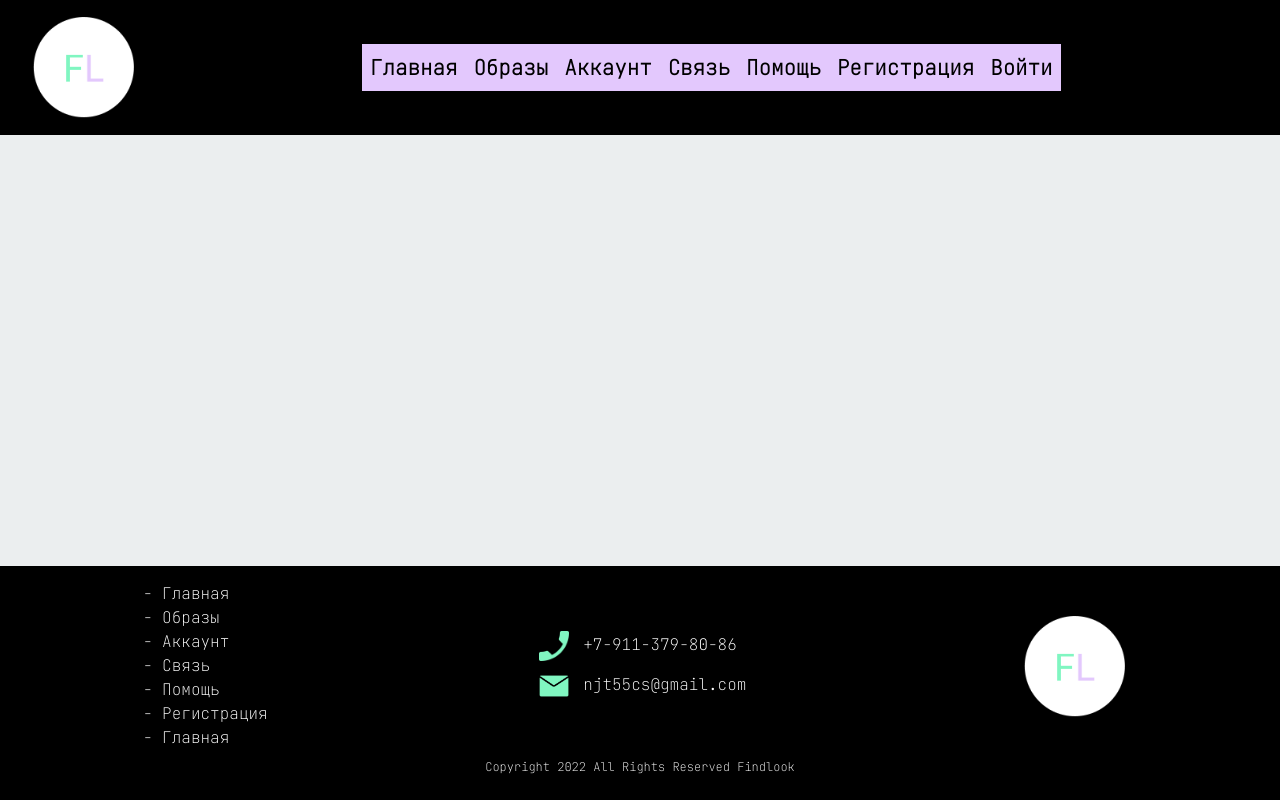
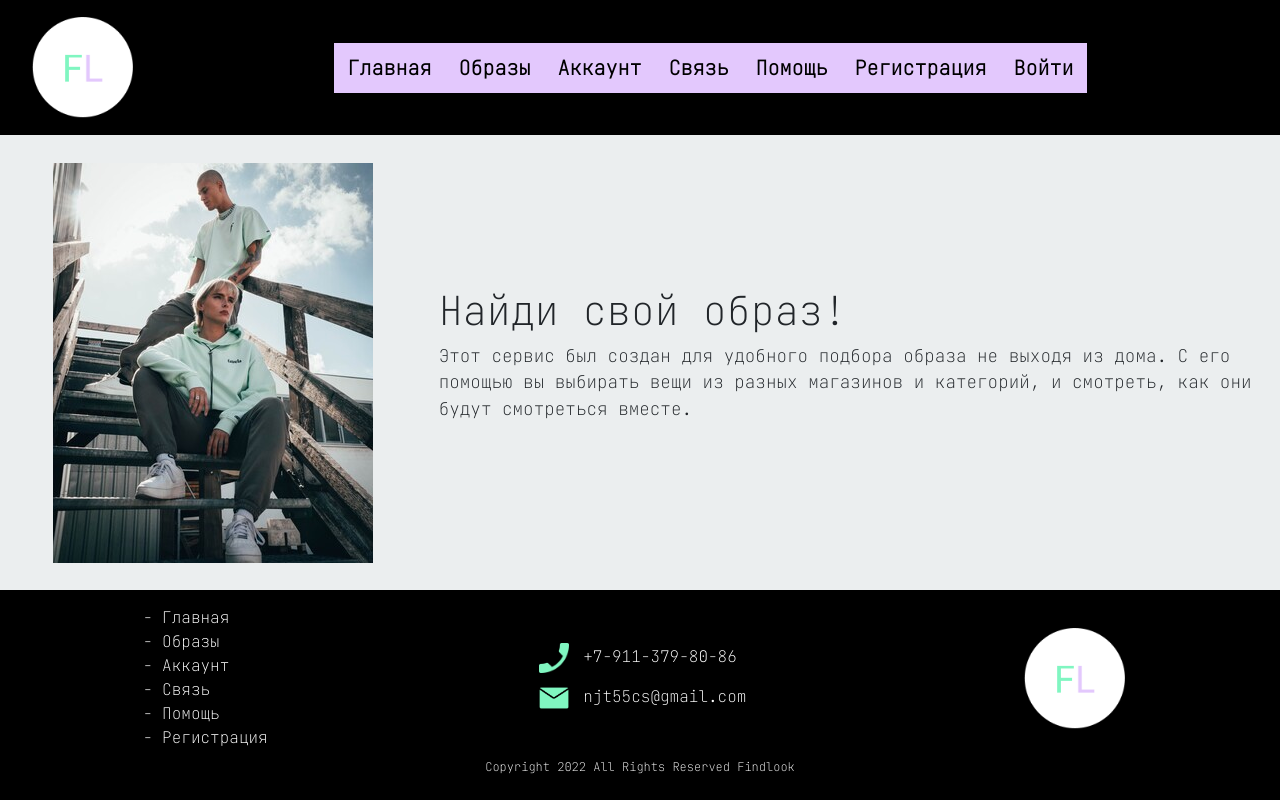
Before and after one commit to nylinary/findlook, a Django app: page / in a window 1280 px wide. Run offline with Django 4.2, Linux system fonts and the light colour scheme; parts of the project's set-up code (start-up, migrations or seed data) failed here and were passed over.

Commit message:
Completed homepage markup, some fixes of the footer in base template

```diff
--- a/findlook_project/findlook_project/urls.py
+++ b/findlook_project/findlook_project/urls.py
@@ -15,17 +15,17 @@ Including another URLconf
 """
 from django.contrib import admin
 from django.urls import path
-from main import views
+from main import views as main_views
 from django.conf.urls import include
 from django.contrib.staticfiles.urls import staticfiles_urlpatterns
 
 
 urlpatterns = [
-    path('', views.IndexView.as_view(), name='index'),
+    path('', main_views.IndexView.as_view(), name='index'),
     path('main/', include('main.urls')),
     path('admin/', admin.site.urls),
-    path('suggestion', views.SuggestionView.as_view(), name='suggestion'),
-    path('logout', views.user_logout, name='logout'),
+    path('suggestion', main_views.SuggestionView.as_view(), name='suggestion'),
+    path('logout', main_views.user_logout, name='logout'),
     path('closet/', include('closet.urls')),
 
 ]
--- a/findlook_project/main/templates/main/about.html
+++ b/findlook_project/main/templates/main/about.html
@@ -1,4 +1,5 @@
 {% extends 'main/base.html' %}
 
 {% block body_block %}
+psda
 {% endblock %}
--- a/findlook_project/main/templates/main/base.html
+++ b/findlook_project/main/templates/main/base.html
@@ -14,7 +14,7 @@
     </head>
     <body>
         <!-- Header -->
-            <nav class="navbar navbar-expand-lg fixed-top">
+            <nav class="navbar navbar-expand-lg">
                 <div class="container-fluid justify-content-between header">
                   <div class=" logo" href="#">
                     <img class="logo" src="{% static 'images/logo.png' %}" alt="">
@@ -61,23 +61,22 @@
                   </div>
                 </div>
               </nav>
-        <div class="container main-content">
+        <div class="main-content">
             {% block body_block %}
             {% endblock %}
         </div>
   <!-- Footer -->
-        <footer class="fixed-bottom footer">
+        <footer class=" footer">
             <div class="container-fluid footer">
                 <div class="row justify-content-around footer">
                     <div class="footer links col-sm-6 col-md-4">
                         <ul class="footer links">
-                            <li><a class="footer" href="">- Главная</a></li>
-                            <li><a class="footer" href="">- Образы</a></li>
+                            <li><a class="footer" href="{% url 'index' %}">- Главная</a></li>
+                            <li><a class="footer" href="{% url 'closet:index' %}">- Образы</a></li>
                             <li><a class="footer" href="">- Аккаунт</a></li>
-                            <li><a class="footer" href="">- Связь</a></li>
+                            <li><a class="footer" href="{% url 'suggestion' %}">- Связь</a></li>
                             <li><a class="footer" href="">- Помощь</a></li>
-                            <li><a class="footer" href="">- Регистрация</a></li>
-                            <li><a class="footer" href="">- Главная</a></li>
+                            <li><a class="footer" href="{% url 'main:register' %}">- Регистрация</a></li>
                         </ul>
                     </div>
                     <div class="footer links col-sm-6 col-md-4">
--- a/findlook_project/main/templates/main/main.html
+++ b/findlook_project/main/templates/main/main.html
@@ -2,34 +2,22 @@
   {% extends "main/base.html" %}
       {% block body_block %}
       {% load static %}
-        <div class="placeholder"></div>
-        <p id="creditals-hint">
-            Главная страница
-        </p>
-        <!-- <a href="{% url 'index' %}">
-            <button id="to-main-btn">Go back</button>
-        </a> -->
-        <p>Здесь будет все.</p>
-        <div>
-            <img src="{% static 'images/image.jpg' %}" alt="Here should be an image.">
-        </div>
-        <div class="wp-table">
-            {% if webpages %}
-                <table>
-                    <thead>
-                        <th>Site Name</th>
-                        <th>Url</th>
-                    </thead>
-                    <tbody>
-                        {% for webpage in webpages %}
-                        <tr>
-                            <td><a class="webpage-link" href="{{ webpage.id }}">{{ webpage.name|cut:'Nelson' }}</a></td>
-                            <td>{{ webpage.url }}</td>
-                        </tr>
-                        {% endfor %}
-                    </tbody>
-                </table>
-            {% else %}
-                <p>NO ACCESS RECORDS FOUND</p>
-            {% endif %}
+      <link rel="stylesheet" type="text/css" href="{% static 'css/main.css' %}">
+      <div class="container-fluid content overflow-hidden">
+          <div class="row justify-content-between gy-5">
+              <div class="col-xs-12 col-sm-4">
+                <div class="landing-images">
+                    <img class="landing-images" src="{% static 'images/landing_images/ns-37rVmK3jY-c-unsplash.jpg' %}" alt="">
+                </div>
+              </div>
+              <div class="col-xs-12 col-sm-8 d-flex align-items-center">
+                  <div class="main-text">
+                    <h1>Найди свой образ!</h1>
+                    <p>
+                        Этот сервис был создан для удобного подбора образа не выходя из дома. С его помощью вы выбирать вещи из разных магазинов и категорий, и смотреть, как они будут смотреться вместе.
+                    </p>
+                </div>
+              </div>
+          </div>
+      </div>
       {% endblock %}
--- a/findlook_project/main/views.py
+++ b/findlook_project/main/views.py
@@ -24,7 +24,7 @@ from django.views.generic import TemplateView, ListView, DetailView, View
 #         return context
 
 class IndexView(TemplateView):
-    template_name = 'main/about.html'
+    template_name = 'main/main.html'
     def get_context_data(self, **kwargs: any) -> dict[str, any]:
         context = super().get_context_data(**kwargs)
         # Edit context if needed.
--- a/findlook_project/static/css/base.css
+++ b/findlook_project/static/css/base.css
@@ -1,9 +1,15 @@
 @import url('https://fonts.googleapis.com/css?family=Inconsolata|Lato:300,400,700');
 
 /* General styles. */
+html, body {
+	height: 100%;
+}
+
 body {
 	font-family: 'JetBrains Mono', monospace;
 	background-color: #ebeeef;
+	display: flex;
+	flex-direction: column;
 }
 
 ol, ul {
@@ -15,7 +21,7 @@ ol, ul {
 
 /* Style for main-content div below the header. */
 .main-content {
-	margin-top: 135px;
+	flex: 1 0 auto;
 }
 
 /* -------------------------------- */
@@ -23,7 +29,7 @@ ol, ul {
 /* Header */
 nav.navbar {
 	background-color: black;
-	font-size: 1.3em;
+	font-size: 1.25rem;
 	font-weight: 600;
 	padding: 0;
 }
@@ -124,12 +130,14 @@ ul.navbar-nav {
 	color: black;
 }
 
+
 /* -------------------------------- */
 
 /* Footer */
 footer.footer {
 	z-index: 1029 !important;
 	height: fit-content;
+	flex-shrink: 0;
 }
 
 footer>div.footer {
@@ -177,8 +185,21 @@ p.copyright{
 	margin: 0.5rem 0 0.5rem;
 }
 
+/* ------------------------------- */
+
+/* Styles when moving from medium to large screen */
+
+@media (min-width: 992.01px) {
+	.nav-link {
+		padding: 0.5em 0.675em !important;
+	}
+}
+
+/* ------------------------------- */
+
 /* Styles for page when it's > lg size */
 @media (max-width: 991.98px) {
+
 	.nav-item {
 		background-color: #000000 ;
 		color: white;
@@ -198,6 +219,12 @@ p.copyright{
 
 /* Styles for extra small displays */
 @media (max-width: 575.98px) {
+
+	/* Main styles */
+	div.main-content {
+		font-size: 0.75rem;
+	}
+	/* ------------------------------ */
 
 	/* Header styles */
 	nav.navbar {
--- a/findlook_project/static/css/main.css
+++ b/findlook_project/static/css/main.css
@@ -1,5 +1,5 @@
 
-
+/*
 .container {
     display: flex;
     justify-content: center;
@@ -157,4 +157,38 @@ html {
 .webpage-link {
     text-decoration: none;
     color: white;
+} */
+
+/* ------------------------------------- */
+
+/* General styles */
+
+div.content {   /* Centering rows in container */
+    height: 100%;
+    display: flex;
+    flex-direction: column;
+    align-items: center;
+    justify-content: space-around;
+    font-size: 1.1rem;
 }
+
+/* -------------------------------------- */
+
+/* Image styles */
+div.landing-images {
+    text-align: center;
+    padding: 1em 0 1em;
+}
+
+
+img.landing-images {
+    max-width: 100%;
+    height: auto;
+}
+
+/* --------------------------------------- */
+
+/* Text styles */
+.main-text {
+    height: min-content;
+}
```
Also changed, not shown: findlook_project/static/images/landing_images/heather-ford-5gkYsrH_ebY-unsplash.jpg (added), findlook_project/static/images/landing_images/ns-37rVmK3jY-c-unsplash.jpg (added).
